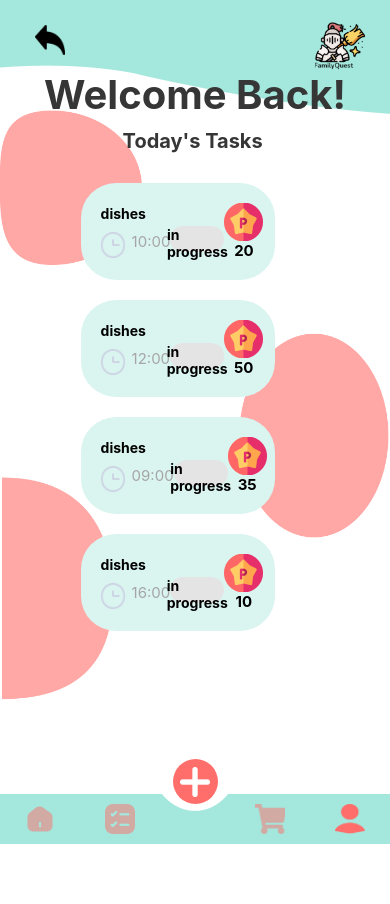
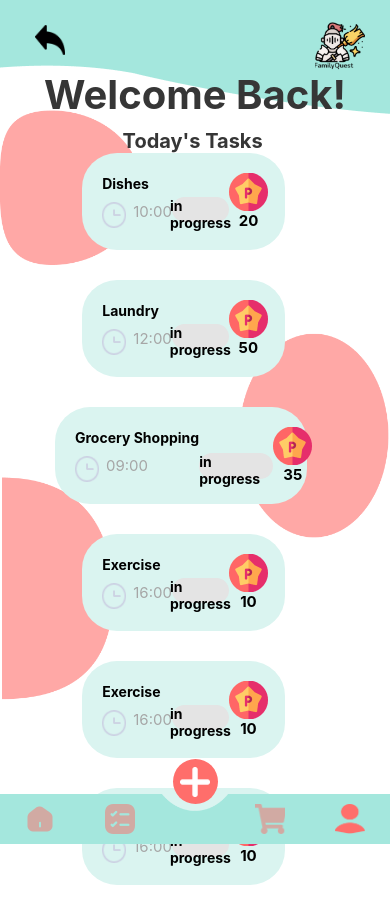
Before and after one commit to FamilyQuest/FQ_project, a React Native app: screen / in a window 390 px wide. Built offline with nearby package versions, Linux system fonts and the light colour scheme.

Commit message:
added model to the list

```diff
--- a/components/SubHeaderWelcomPage.jsx
+++ b/components/SubHeaderWelcomPage.jsx
@@ -1,19 +1,32 @@
-import React from 'react';
+// import React from 'react';
 import { StyleSheet, Text, View, ScrollView } from 'react-native';
 import Task from './Task';
+
 const SubHeader = () => {
   return (
     <View style={styles.container}>
         <Text style={styles.sectionTitle}>Welcome Back!</Text>
         <Text style={styles.sectionSubTitle}>Today's Tasks </Text>
 
-        <View style={styles.items}>
-          {/*this is where the tasks will go!*/}
-          <Task text={'dishes'} time={'10:00'} points={20} />
-          <Task text={'dishes'} time={'12:00'} points={50}/>
-          <Task text={'dishes'} time={'09:00'} points={35}/>
-          <Task text={'dishes'} time={'16:00'} points={10}/>
-        </View>
+        <ScrollView contentContainerStyle={styles.scrollViewContent}>
+          <Task text={'Dishes'} time={'10:00'} points={20} />
+          <Task text={'Laundry'} time={'12:00'} points={50}/>
+          <Task text={'Grocery Shopping'} time={'09:00'} points={35}/>
+          <Task text={'Exercise'} time={'16:00'} points={10}/>
+          <Task text={'Exercise'} time={'16:00'} points={10}/>
+          <Task text={'Exercise'} time={'16:00'} points={10}/>
+          <Task text={'drugs'} time={'16:00'} points={10}/>
+          <Task text={'cocaine'} time={'16:00'} points={10}/>
+          <Task text={'lsd'} time={'16:00'} points={10}/>
+          <Task text={'Heroin '} time={'16:00'} points={10}/>
+          <Task text={'Exercise'} time={'16:00'} points={10}/>
+          <Task text={'Exercise'} time={'16:00'} points={10}/>
+          <Task text={'Exercise'} time={'16:00'} points={10}/>
+          <Task text={'Exercise'} time={'16:00'} points={10}/>
+          <Task text={'Exercise'} time={'16:00'} points={10}/>
+
+          <View style={{ marginBottom: 100 }} />
+        </ScrollView>
     </View>
   );
 };
@@ -24,15 +37,14 @@ const styles = StyleSheet.create({
     alignItems: 'center',
     paddingVertical: 10,
   },
-  items: {
-    marginTop:30,
+  scrollViewContent: {
+    alignItems: 'center',
   },
   sectionTitle: {
     fontSize: 40,
     color: '#363636',
     fontWeight: 'bold',
     alignSelf:'center',
-    // fontFamily: 'FredokaOne-Regular',
   },
   sectionSubTitle: {
     fontSize: 20,
@@ -40,7 +52,6 @@ const styles = StyleSheet.create({
     fontWeight: 'bold',
     alignSelf:'center',
     marginTop:10,
-    // fontFamily: 'Nunito',
   },
 });
 
--- a/components/Task.js
+++ b/components/Task.js
@@ -1,35 +1,70 @@
-import React from "react";
-import { View, Text, StyleSheet, TouchableOpacity, Image } from 'react-native';
-
+import React, { useState } from "react";
+import { View, Text, StyleSheet, TouchableOpacity, Image, Modal, Button } from 'react-native';
 
 const Task = (props) => {
+    const [modalVisible, setModalVisible] = useState(false);
+
+    const openModal = () => {
+        setModalVisible(true);
+    };
+
+    const closeModal = () => {
+        setModalVisible(false);
+    };
+
     return (
+        <View style={styles.container}>
+            <TouchableOpacity onPress={openModal}>
                 <View style={styles.item}>
-
                     <View style={styles.itemLeft}>
                         <Text style={styles.itemText}>{props.text}</Text>
-
                         <View style={styles.timeLeft}>
-                    <Image style={styles.clockImage}
-                        source={require('../assets/Home/Clock.png')} />
+                            <Image style={styles.clockImage} source={require('../assets/Home/Clock.png')} />
                             <Text style={styles.timetext}>{props.time}</Text>
                         </View>
                     </View>
                     <View style={styles.itemCenter}>
-            <Text style={styles.textCenter} >in progress</Text>
-
+                        <Text style={styles.textCenter}>in progress</Text>
                     </View>
                     <View style={styles.itemRight}>
-                <Image style={styles.pointImage}
-                    source={require('../assets/Home/Points.png')} />
+                        <Image style={styles.pointImage} source={require('../assets/Home/Points.png')} />
                         <Text style={styles.pointstext}>{props.points}</Text>
                     </View>
-
                 </View>
-    )
+            </TouchableOpacity>
+            <Modal
+                animationType="slide"
+                transparent={true}
+                visible={modalVisible}
+                onRequestClose={closeModal}
+            >
+                <View style={styles.modalContainer}>
+                    <View style={styles.modalContent}>
+                        <View style={styles.modalTextContainer}>
+                        <Text>the task is {props.text} </Text>
+                        <Text>assigned to: </Text>
+                        <Text>category: </Text>
+                        <Text>points: </Text>
+                        <Text>description: </Text>
+                        </View>
+                        <View style={styles.buttonContainer}>
+                        <Button title="not yet" onPress={closeModal} />
+                        <Button title="finished"/>
+                        </View>
+                    </View>
+                </View>
+            </Modal>
+        </View>
+    );
 }
 
 const styles = StyleSheet.create({
+    container: {
+        // flex: 1,
+        alignItems: 'center',
+        // justifyContent: 'center',
+
+    },
     item: {
         backgroundColor: '#DAF4F0',
         padding: 20,
@@ -37,12 +72,11 @@ const styles = StyleSheet.create({
         flexDirection: 'row',
         alignItems: 'center',
         justifyContent: 'space-between',
-        marginBottom: 20,
-        width:'85%',
+        marginBottom: 30,
+        width: '90%',
     },
     itemLeft: {
         flexDirection: 'column',
-        // flexWrap:'wrap',
     },
     clockImage: {
         width: 24,
@@ -52,7 +86,7 @@ const styles = StyleSheet.create({
     itemText: {
         marginBottom: 10,
         fontWeight: 'bold',
-        maxWidth:'100%',
+        maxWidth: '100%',
     },
     timeLeft: {
         flexDirection: 'row',
@@ -68,17 +102,46 @@ const styles = StyleSheet.create({
         fontWeight: 'bold',
         fontSize: 15,
     },
-    itemCenter:{
-        width:'35%',
-        height:'45%',
-        backgroundColor:'#E4E4E4',
-        borderRadius:50,
+    itemCenter: {
+        width: '35%',
+        height: '45%',
+        backgroundColor: '#E4E4E4',
+        borderRadius: 50,
         marginTop: '10%',
     },
-    textCenter:{
-        alignSelf:'center',
+    textCenter: {
+        alignSelf: 'center',
         fontWeight: 'bold',
-    }
+    },
+    modalContainer: {
+        flex: 1,
+        justifyContent: 'center',
+        alignItems: 'center',
+        backgroundColor: 'rgba(0, 0, 0, 0.5)',
+
+    },
+    modalContent: {
+        backgroundColor: '#fff',
+        paddingHorizontal:'20%',
+        paddingVertical:'60%',
+        borderRadius: 10,
+        alignItems: 'center',
+        borderColor:'#8DE1D5',
+        borderWidth:6,
+        flexDirection:'column',
+    },
+    buttonContainer:{
+        width:"90%",
+        flexDirection:'row',
+        justifyContent:'space-between',
+    },
+    modalTextContainer:{
+        width:'100%',
+        justifyContent:'flex-start',
+        alignItems:'flex-start',
+        alignSelf:'flex-start',
+        alignContent:'flex-start',
+    },
 });
 
 export default Task;
```
Lines whose indentation alone changed are shown as unchanged.
